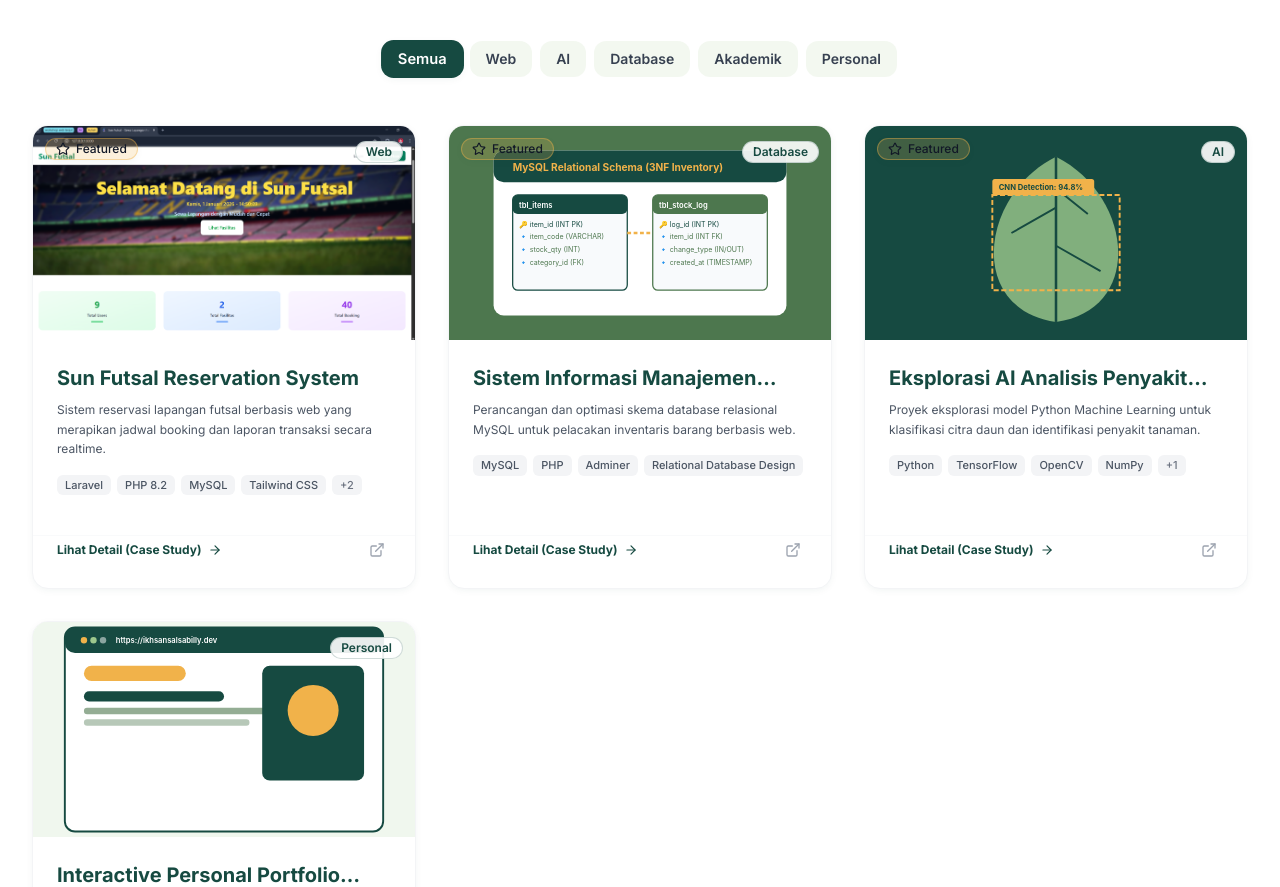
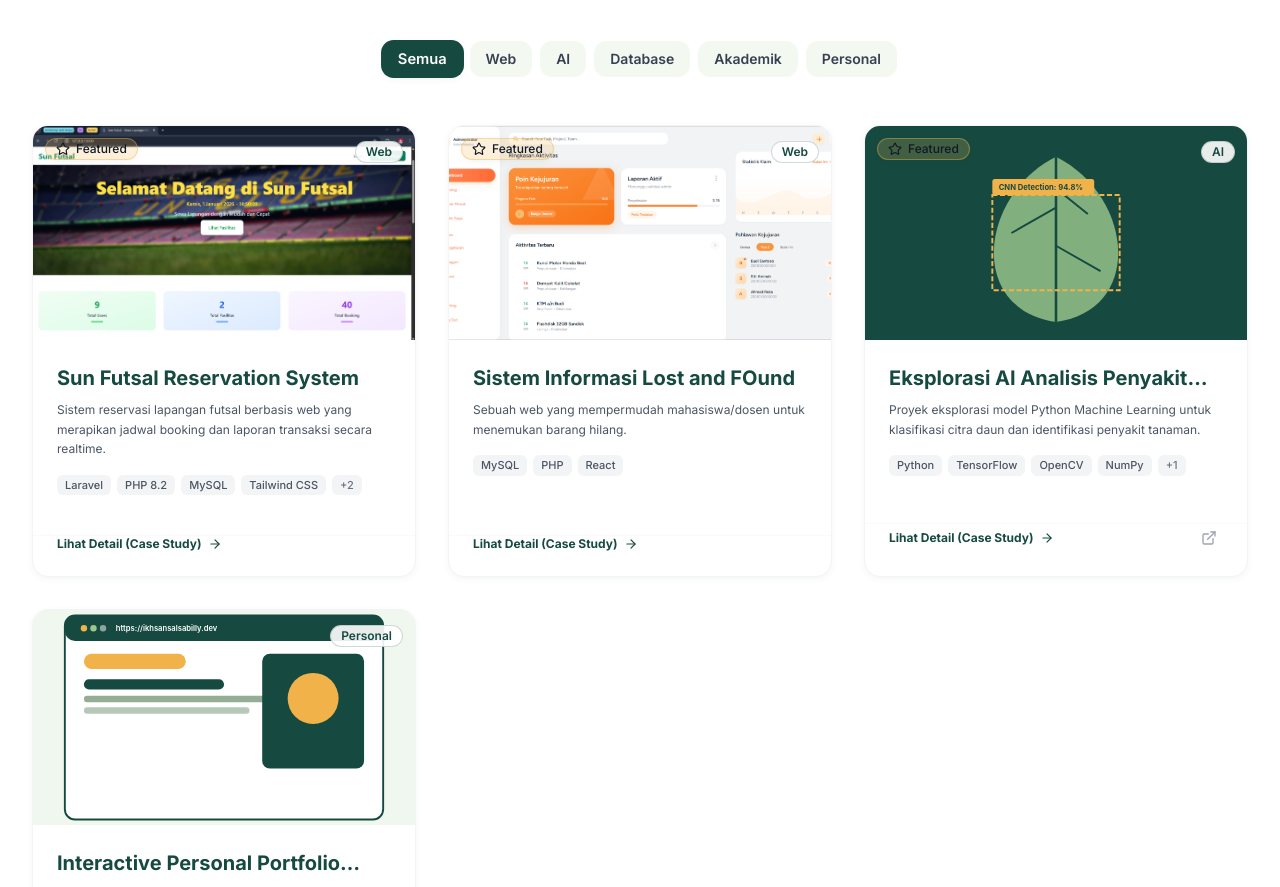
Before and after one commit to isanbly06/portofolio, a React (Vite) app: page / in a window 1280 px wide. Shown: the part 2900-3787 px from the top of the page. Built offline with nearby package versions, Linux system fonts and the light colour scheme.

Commit message:
push tambah project lost and found

```diff
--- a/src/data/projects.js
+++ b/src/data/projects.js
@@ -62,18 +62,16 @@ export const projectsData = [
       { title: "Dashboard Antarmuka Reservasi", type: "system", subtitle: "Tampilan visual pilihan jadwal & slot jam" },
       { title: "Manajemen Booking Admin", type: "admin", subtitle: "Tabel verifikasi pembayaran dan laporan" }
     ],
-    githubUrl: "https://github.com/ikhsansalsabilly/sun-futsal-reservation",
-    demoUrl: ""
   },
   {
-    id: "db-inventory-system",
-    slug: "db-inventory-system",
-    title: "Sistem Informasi Manajemen Basis Data Stok",
-    category: "Database",
-    secondaryCategories: ["Web", "Akademik"],
+    id: "lost and found",
+    slug: "lost and found",
+    title: "Sistem Informasi Lost and FOund",
+    category: "Web",
+    secondaryCategories: ["Database", "Akademik"],
     featured: true,
-    thumbnail: "/images/projects/inventory.svg",
-    shortDescription: "Perancangan dan optimasi skema database relasional MySQL untuk pelacakan inventaris barang berbasis web.",
+    thumbnail: "/images/projects/lost_and_found.png",
+    shortDescription: "Sebuah web yang mempermudah mahasiswa/dosen untuk menemukan barang hilang.",
     overview: "Proyek perancangan basis data terstruktur untuk pencatatan barang masuk, barang keluar, dan stok minimum dalam suatu gudang distribusi.",
     problem: "Pencatatan inventaris barang yang tidak terstruktur menyebabkan ketidaksesuaian jumlah fisik dengan catatan sistem dan lambatnya pembuatan laporan.",
     solution: "Merancang skema database terintegrasi dengan normalisasi 3NF, stored procedures, dan database triggers untuk pembaruan stok otomatis.",
@@ -83,16 +81,14 @@ export const projectsData = [
       "Stored Procedure untuk ekspor rekap harian barang.",
       "Index query teroptimasi untuk pencarian cepat berdasarkan kode baris barang."
     ],
-    techStack: ["MySQL", "PHP", "Adminer", "Relational Database Design"],
-    role: "Database Designer & Backend Developer",
+    techStack: ["MySQL", "PHP", "React"],
+    role: "Bisnis Logic & Frontend Developer",
     challenges: "Menjaga integritas data referensial (foreign keys) saat terjadi penghapusan atau pembaruan master data kategori barang.",
     technicalSolution: "Menggunakan constraints CASCADE dan RESTRICT yang tepat pada relasi tabel serta audit log historis.",
     result: "Waktu eksekusi query rekap stok berkurang hingga 80% dan data barang tercatat secara konsisten.",
     gallery: [
       { title: "Entity Relationship Diagram (ERD)", type: "erd", subtitle: "Struktur relasi tabel ter-normalisasi" }
     ],
-    githubUrl: "https://github.com/ikhsansalsabilly/inventory-db-system",
-    demoUrl: ""
   },
   {
     id: "ai-crop-disease-analyzer",
```
Also changed, not shown: public/images/projects/lost_and_found.png (added).
